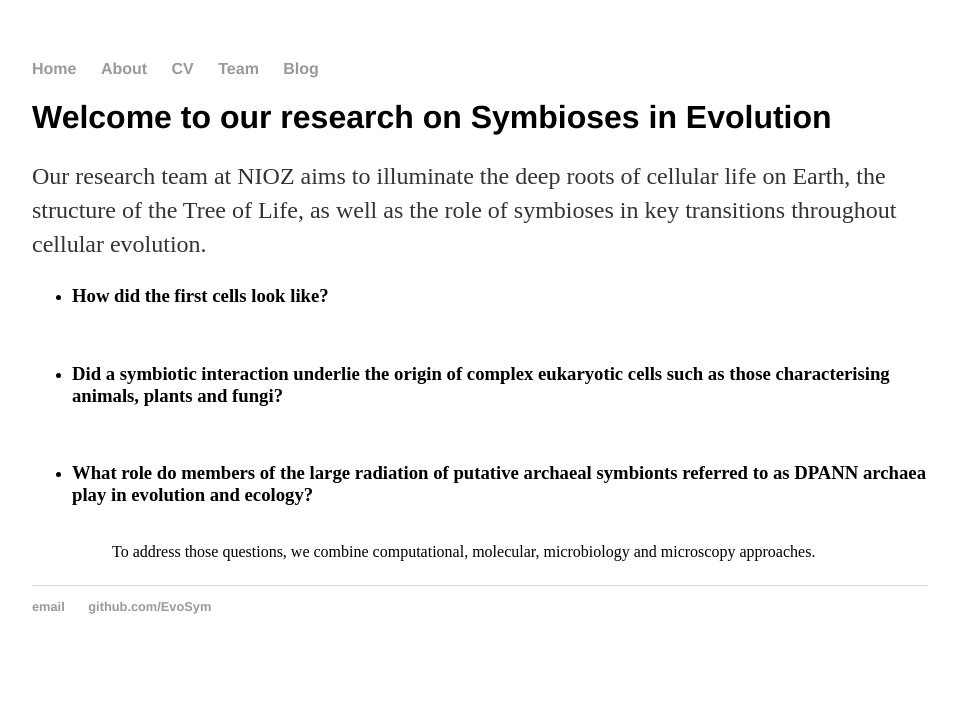
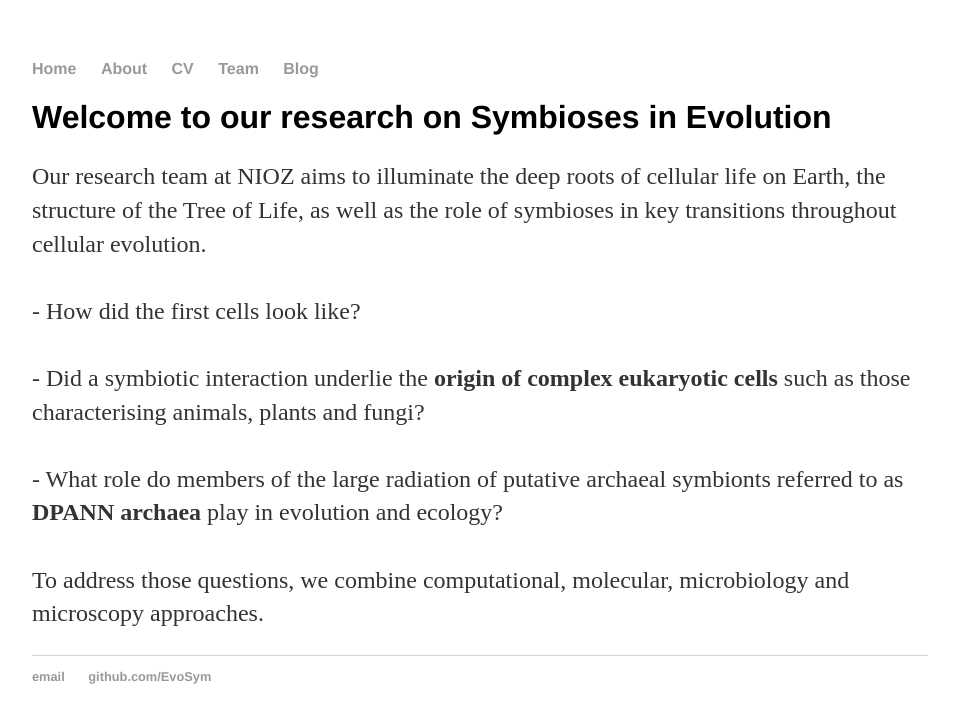
Before and after one commit to EvoSym/EvoSym.github.io, a Jekyll site: the page built from about/index.html, in a window 1280 px wide. Shown: the top 723 px of the page, without its empty margins (160-1119 px from the left). Built offline with Jekyll 4.4.1, drawn with Linux system fonts in a browser that asks for light colours.

Commit message:
Update index.html

```diff
--- a/about/index.html
+++ b/about/index.html
@@ -5,13 +5,11 @@ title: Symbioses in Evolution
 
 <div class="blurb">
 	<h1>Welcome to our research on Symbioses in Evolution</h1>
-	<p>Our research team at NIOZ aims to illuminate the deep roots of cellular life on Earth, the structure of the Tree of Life, as well as the role of symbioses in key transitions throughout cellular evolution. <br>
+	<p>Our research team at NIOZ aims to illuminate the deep roots of cellular life on Earth, the structure of the Tree of Life, as well as the role of symbioses in key transitions throughout cellular evolution. <br><br>
 
-	<ul>
-	  <li><h3>How did the first cells look like? </h3></li><br>
-	  <li><h3>Did a symbiotic interaction underlie the <b>origin of complex eukaryotic cells</b> such as those characterising animals, plants and fungi? </h3></li><br>
-	  <li><h3>What role do members of the large radiation of putative archaeal symbionts referred to as <b>DPANN archaea</b> play in evolution and ecology? </h3></li><br>
-	<ul>
+	- How did the first cells look like? <br><br>
+	- Did a symbiotic interaction underlie the <b>origin of complex eukaryotic cells</b> such as those characterising animals, plants and fungi? <br><br>
+	- What role do members of the large radiation of putative archaeal symbionts referred to as <b>DPANN archaea</b> play in evolution and ecology? <br><br>
 
   	To address those questions, we combine computational, molecular, microbiology and microscopy approaches.</p>
 </div><!-- /.blurb -->
```
